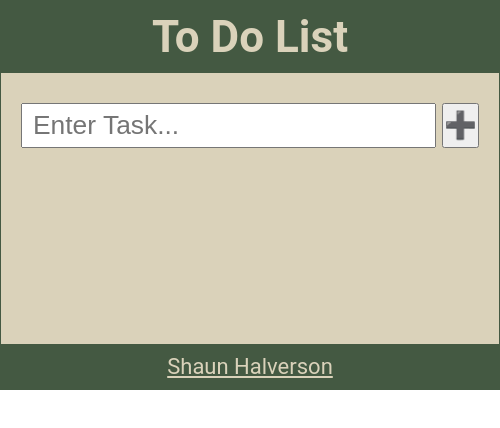
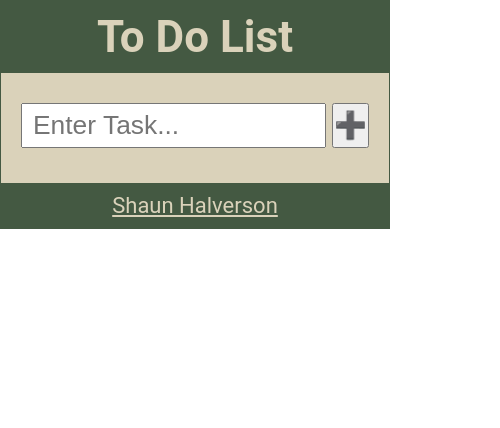
Before and after one commit to eTeddy/shaun_halverson_todo, a React (Vite) app: page / in a window 390 px wide. Shown: the top 428 px of the page, 500 px wide, since content can reach past the window. Built offline with nearby package versions, Linux system fonts and the light colour scheme.

Commit message:
media to 100%

```diff
--- a/src/App.css
+++ b/src/App.css
@@ -112,7 +112,7 @@ a {
 /* For Cell Phone */
 @media only screen and (max-width: 480px) {
   .App {
-    width: 100vh;
-    height: 100vw;
+    width: 100%;
+    height: 100%;
   }
 }
```
